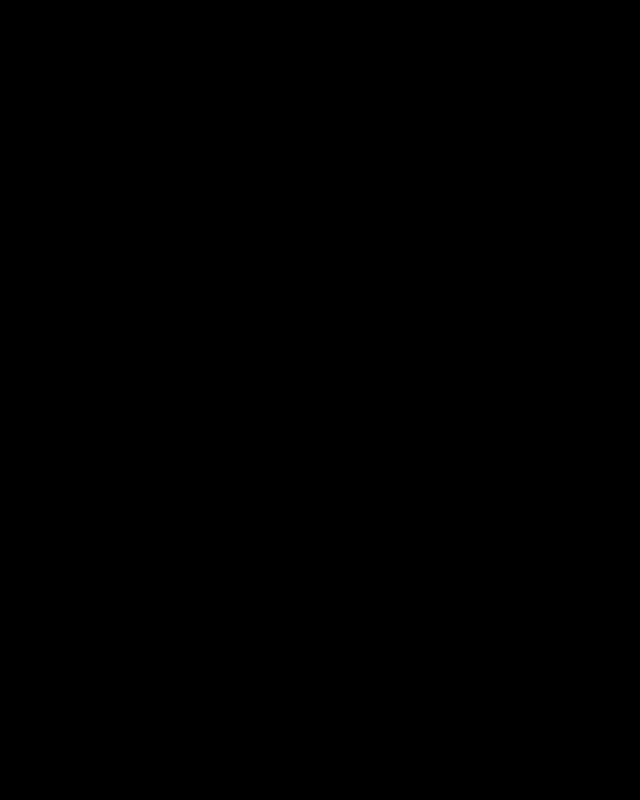
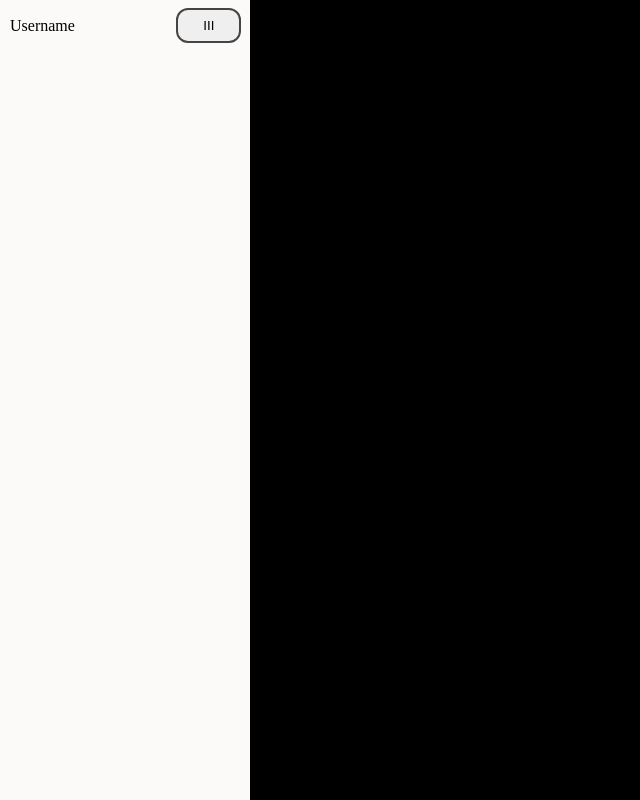
Before and after one commit to LiamSandstrom/todo-list-js, a website built with webpack: page src/index.html in a window 1280 px wide. Shown: the whole page, without its empty margins (0-640 px from the left). Built offline with nearby package versions, Linux system fonts and the light colour scheme.

Commit message:
add sidebar

```diff
--- a/src/index.html
+++ b/src/index.html
@@ -1,11 +1,12 @@
 <!DOCTYPE html>
 <html lang="en">
-<head>
-    <meta charset="UTF-8">
-    <meta name="viewport" content="width=device-width, initial-scale=1.0">
+  <head>
+    <meta charset="UTF-8" />
+    <meta name="viewport" content="width=device-width, initial-scale=1.0" />
     <title>Document</title>
-</head>
-<body>
-
-</body>
+  </head>
+  <body>
+    <div id="container">
+    </div>
+  </body>
 </html>
--- a/src/index.js
+++ b/src/index.js
@@ -1,7 +1,8 @@
-import "./styles.css"
-import {TodoItem} from "./todo-item.js"
-import {Project} from "./project.js"
+import "./styles.css";
+import { TodoItem } from "./todo-item.js";
+import { Project } from "./project.js";
 import { ProjectManager } from "./project-manager.js";
+import { Sidebar } from "./sidebar.js";
 
 const myProjects = new ProjectManager("My Projects");
 const herProjects = new ProjectManager("Her Projects");
@@ -9,9 +10,9 @@
 new Project(myProjects, "Work", "red");
 new Project(myProjects, "Train", "blue");
 
-console.log(ProjectManager.getManagers())
-
-
+const container = document.querySelector("#container")
+const sidebar = new Sidebar(container);
+sidebar.render();
 
 //projects factory
 // - default Project
@@ -35,7 +36,6 @@
 
 //local storage
 
-
 //dom Stuff
 // - render projects in list
 // - make new screen with todo-items
--- /dev/null
+++ b/src/sidebar.js
@@ -0,0 +1,31 @@
+
+export class Sidebar {
+    #container;
+    #sidebarDiv;
+    #topbarDiv;
+    #username;
+    #onButton;
+
+    constructor(container){
+        this.#container = container;
+        this.#sidebarDiv = document.createElement("div");
+        this.#topbarDiv = document.createElement("div");
+        this.#username = document.createElement("p")
+        this.#onButton = document.createElement("button")
+    }
+
+    render(){
+        this.#sidebarDiv.id = "sidebar";
+        this.#topbarDiv.classList.add("topbar");
+
+        this.#username.textContent = "Username"
+        this.#onButton.textContent = "III"
+        this.#onButton.id= "close-btn"
+        this.#topbarDiv.appendChild(this.#username)
+        this.#topbarDiv.appendChild(this.#onButton)
+
+        this.#sidebarDiv.appendChild(this.#topbarDiv)
+        this.#container.appendChild(this.#sidebarDiv)
+    }
+
+}
--- a/src/styles.css
+++ b/src/styles.css
@@ -1,3 +1,77 @@
+*{
+    box-sizing: border-box;
+}
+
+:root{
+    --sidebar-bg-color: #fcfaf8;
+    --content-bg-color: white;
+    --accent-color: #dc4c3e;
+    --main-text-color: #202020;
+    --secondary-text-color: #444444;
+    --sidebar-width: 250px;
+}
+
+p, h1, h2, h3{
+    margin: 0;
+}
+
 body {
     background-color: black;
+    height: 100vh;
+    margin: 0;
+    padding: 0;
 }
+
+#container{
+    display: flex;
+    width: 100%;
+    height: 100%;
+
+}
+
+#sidebar{
+    height: 100%;
+    width: var(--sidebar-width);
+    background-color: var(--sidebar-bg-color);
+
+    display: flex;
+    justify-content: space-between;
+    align-items: flex-start;
+    overflow: hidden;
+    will-change: width;
+}
+
+#open-btn, #close-btn{
+    cursor: pointer;
+    padding: 8px 25px;
+    border: none;
+    border-radius: 10px;
+    outline: 2px solid var(--secondary-text-color);
+
+    will-change: opacity, transition;
+    transition: opacity 0.8s;
+}
+
+#open-btn{
+    visibility: collapse;
+    opacity: 0;
+}
+
+.topbar{
+    display: flex;
+    align-items: center;
+    width: 100%;
+    padding: 10px;
+}
+
+#sidebar .topbar{
+    gap: 45%;
+}
+
+#content{
+    display: flex;
+    align-items: flex-start;
+    height: 100%;
+    flex-grow: 1;
+    background-color: var(--content-bg-color);
+}
```
Also changed, not shown: src/hookupSidebarAnim.js (added, +33 -0 lines), src/toggleWidthAnim.js (added, +18 -0 lines). Lines whose indentation alone changed are shown as unchanged.
